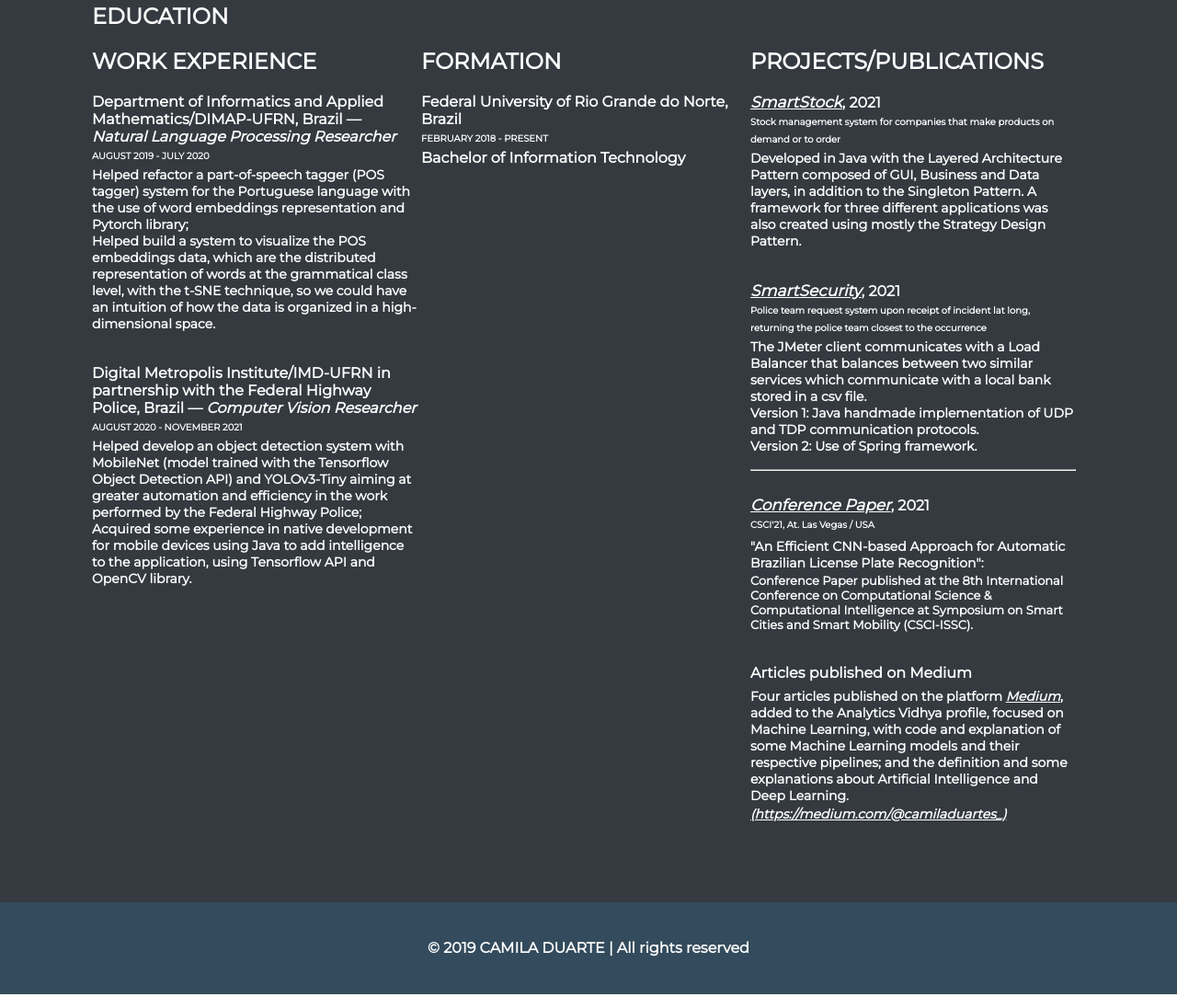
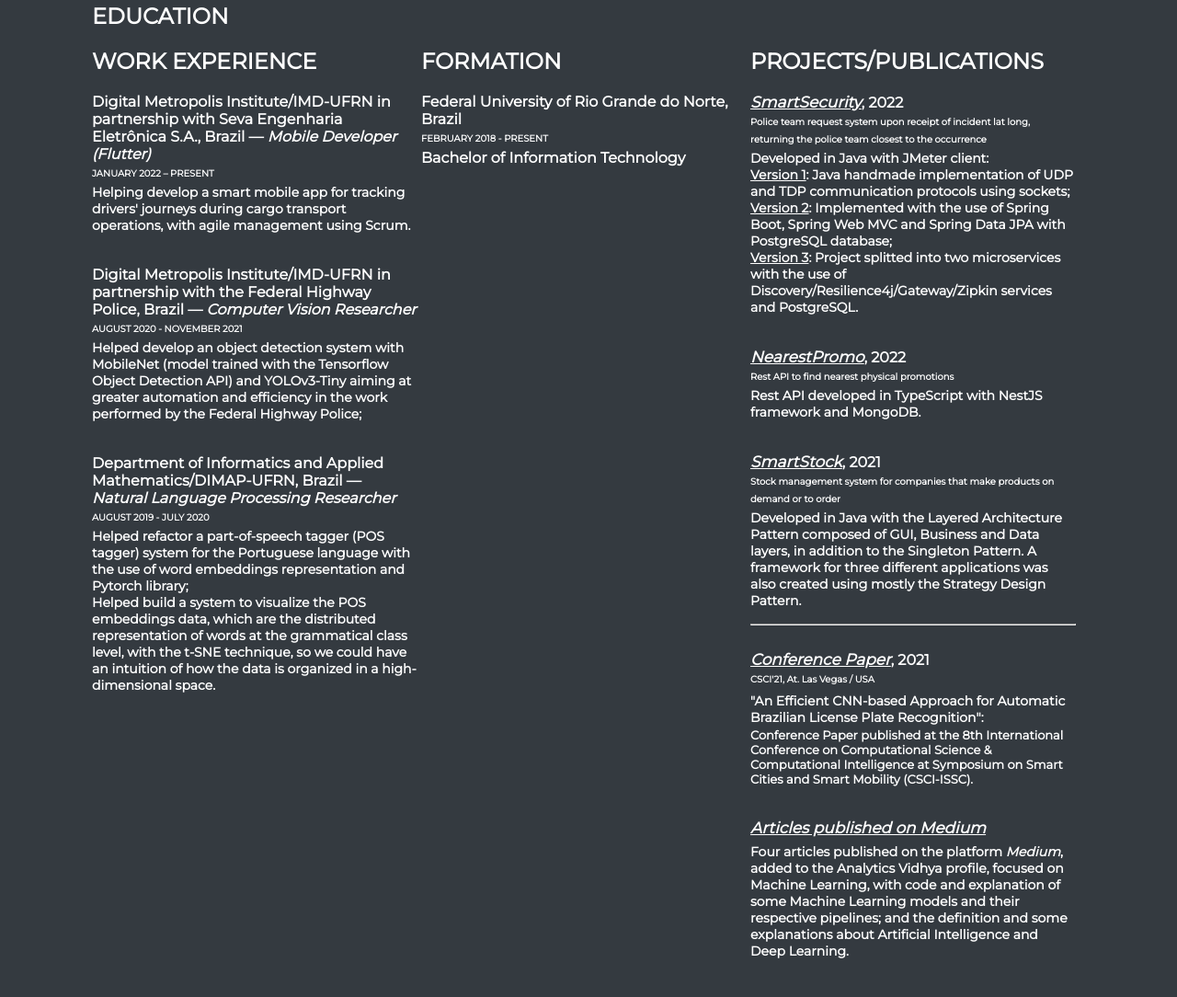
Before and after one commit to camiladuartes/camiladuartes.github.io, a plain HTML site: page index.html in a window 1280 px wide. Shown: the part 1898-2982 px from the top of the page at 92% size. Drawn offline with Linux system fonts and the light colour scheme.

Commit message:
Updating portfolio data

```diff
--- a/index.html
+++ b/index.html
@@ -30,12 +30,14 @@
                     <br>
                     2.5 years: Java
                     <br>
+                    4 months: Dart
+                    <br>
                     <br>
                     <b>Technologies:</b>
                     <br>
-                    Major: Git, HTML, CSS, PostgreSQL, Maven, JMeter, MobileNet, Pandas, Matplotlib, OpenCV
+                    Flutter, Scrum , Spring MVC, Git, HTML, CSS, PostgreSQL, Maven, JMeter
                     <br>
-                    Minor: Flutter, Spring MVC, Scrum, JMH, Pytorch, YOLOv3
+                    MobileNet, Pandas, Matplotlib, OpenCV, JMH, YOLOv3
                     <br>
                     <br>
                     <b>Awards:</b>
@@ -94,13 +96,12 @@
                 <div class="education_itens">
                     <h2>WORK EXPERIENCE</h2>
                     <p>
-                        Department of Informatics and Applied Mathematics/DIMAP-UFRN, Brazil — <i>Natural Language Processing Researcher</i>
+                        Digital Metropolis Institute/IMD-UFRN in partnership with Seva Engenharia Eletrônica S.A., Brazil — <i>Mobile Developer (Flutter)</i>
                         <br>
-                        <span>AUGUST 2019 - JULY 2020</span>
+                        <span>JANUARY 2022 – PRESENT</span>
                         <br>
                         <p style="margin-top: -12px; font-size: 14px">
-                            Helped refactor a part-of-speech tagger (POS tagger) system for the Portuguese language with the use of word embeddings representation and Pytorch library;<br>
-                            Helped build a system to visualize the POS embeddings data, which are the distributed representation of words at the grammatical class level, with the t-SNE technique, so we could have an intuition of how the data is organized in a high-dimensional space.
+                            Helping develop a smart mobile app for tracking drivers' journeys during cargo transport operations, with agile management using Scrum.
                         </p>
                     <p>
                         <br>
@@ -110,7 +111,16 @@
                         <br>
                         <p style="margin-top: -12px; font-size: 14px">
                             Helped develop an object detection system with MobileNet (model trained with the Tensorflow Object Detection API) and YOLOv3-Tiny aiming at greater automation and efficiency in the work performed by the Federal Highway Police;<br>
-                            Acquired some experience in native development for mobile devices using Java to add intelligence to the application, using Tensorflow API and OpenCV library.
+                        </p>
+                    <p>
+                        <br>
+                        Department of Informatics and Applied Mathematics/DIMAP-UFRN, Brazil — <i>Natural Language Processing Researcher</i>
+                        <br>
+                        <span>AUGUST 2019 - JULY 2020</span>
+                        <br>
+                        <p style="margin-top: -12px; font-size: 14px">
+                            Helped refactor a part-of-speech tagger (POS tagger) system for the Portuguese language with the use of word embeddings representation and Pytorch library;<br>
+                            Helped build a system to visualize the POS embeddings data, which are the distributed representation of words at the grammatical class level, with the t-SNE technique, so we could have an intuition of how the data is organized in a high-dimensional space.
                         </p>
                 </div>
                 <div class="education_itens" id="ed_2">
@@ -129,6 +139,30 @@
                 <div class="education_itens" id="ed_3">
                     <h2>PROJECTS/PUBLICATIONS</h2>
                     <p>
+                        <a href="https://github.com/camiladuartes/Distributed-Computing"; style="font-size: 17px"><i>SmartSecurity</i></a>, 2022
+                            <br>
+                            <span>Police team request system upon receipt of incident lat long, returning the police team closest to the occurrence</span>
+                            <br>
+                            <p style="margin-top: -12px; font-size: 14px">
+                                Developed in Java with JMeter client:<br>
+                                <u>Version 1</u>: Java handmade implementation of UDP and TDP communication protocols using sockets;<br>
+                                <u>Version 2</u>: Implemented with the use of Spring Boot, Spring Web MVC and Spring Data JPA with PostgreSQL database;<br>
+                                <u>Version 3</u>: Project splitted into two microservices with the use of Discovery/Resilience4j/Gateway/Zipkin services and PostgreSQL.
+                            </p>
+
+                    <p>
+                    <p>
+                        <br>
+                        <a href="https://github.com/camiladuartes/Rest-API-Nearest-Promotions"; style="font-size: 17px"><i>NearestPromo</i></a>, 2022
+                            <br>
+                            <span>Rest API to find nearest physical promotions</span>
+                            <br>
+                            <p style="margin-top: -12px; font-size: 14px">
+                                Rest API developed in TypeScript with NestJS framework and MongoDB.
+                            </p>
+                    <p>
+                    <p>
+                        <br>
                         <a href="https://github.com/camiladuartes/smart-stock"; style="font-size: 17px"><i>SmartStock</i></a>, 2021
                             <br>
                             <span>Stock management system for companies that make products on demand or to order</span>
@@ -136,19 +170,6 @@
                             <p style="margin-top: -12px; font-size: 14px">
                                 Developed in Java with the Layered Architecture Pattern composed of GUI, Business and Data layers, in addition to the Singleton Pattern. A framework for three different applications was also created using mostly the Strategy Design Pattern.
                             </p>
-                    <p>
-                    <p>
-                        <br>
-                        <a href="https://github.com/camiladuartes/Distributed-Computing"; style="font-size: 17px"><i>SmartSecurity</i></a>, 2021
-                            <br>
-                            <span>Police team request system upon receipt of incident lat long, returning the police team closest to the occurrence</span>
-                            <br>
-                            <p style="margin-top: -12px; font-size: 14px">
-                                The JMeter client communicates with a Load Balancer that balances between two similar services which communicate with a local bank stored in a csv file.<br>
-                                Version 1: Java handmade implementation of UDP and TDP communication protocols.<br>
-                                Version 2: Use of Spring framework.
-                            </p>
-
                     <p>
 
                         <hr class="solid">
@@ -164,14 +185,11 @@
                         </p>
 
                         <br>
-                        Articles published on Medium
+                        <a href="https://medium.com/@camiladuartes_"; style="font-size: 17px"><i>Articles published on Medium</i></a>
                         <br>
                         <br>
                         <p style="margin-top: -12px; font-size: 14px">
-                            Four articles published on the platform <i><u>Medium</u></i>, added to the Analytics Vidhya profile, focused on Machine Learning, with code and explanation of some Machine Learning models and their respective pipelines; and the definition and some explanations about Artificial Intelligence and Deep Learning.
-                        </p>
-                        <p style="margin-top: -12px; font-size: 12px">
-                            <a href="https://medium.com/@camiladuartes_"><i>   (https://medium.com/@camiladuartes_)</i></a>
+                            Four articles published on the platform <i>Medium</i>, added to the Analytics Vidhya profile, focused on Machine Learning, with code and explanation of some Machine Learning models and their respective pipelines; and the definition and some explanations about Artificial Intelligence and Deep Learning.
                         </p>
                 </div>
             </div>
```
